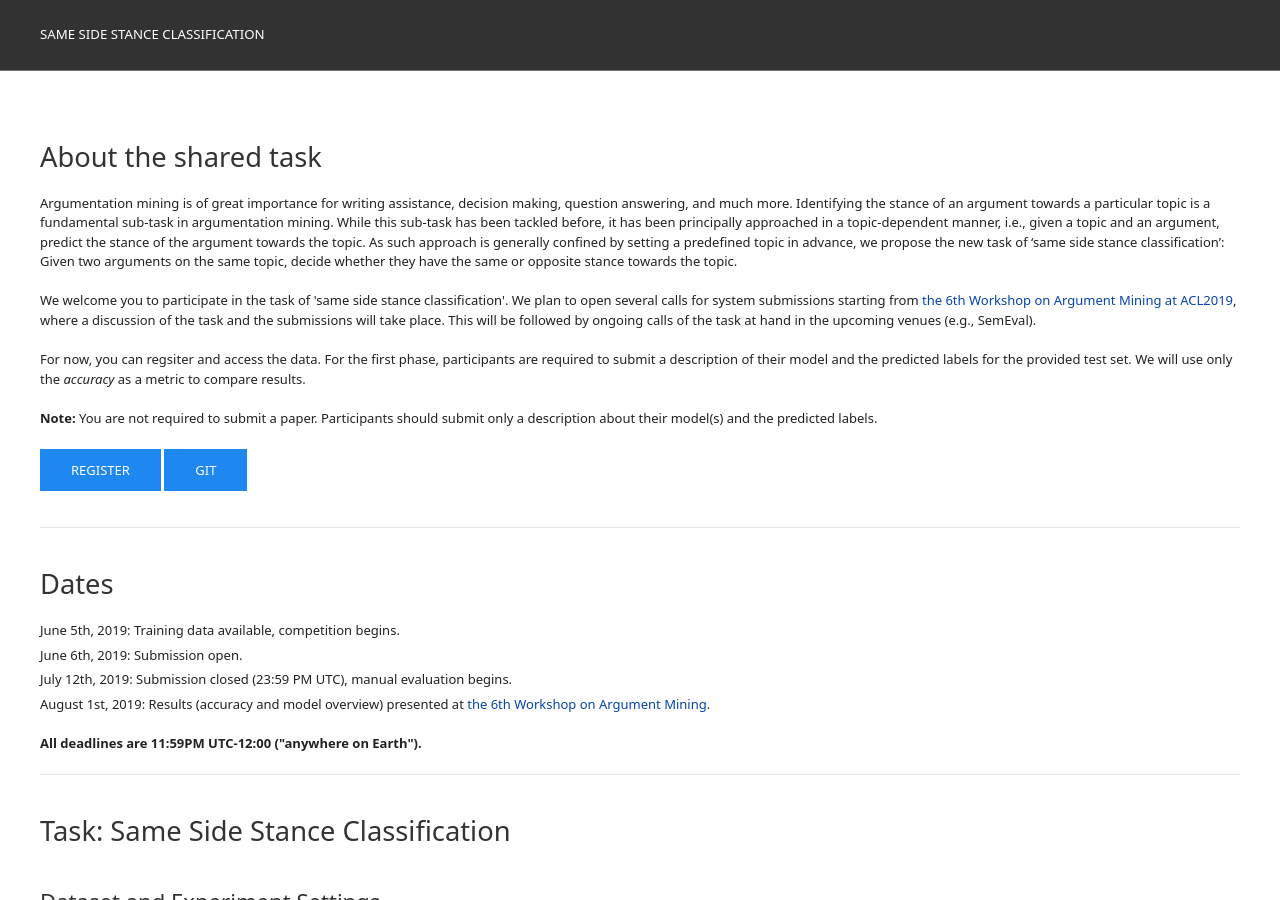
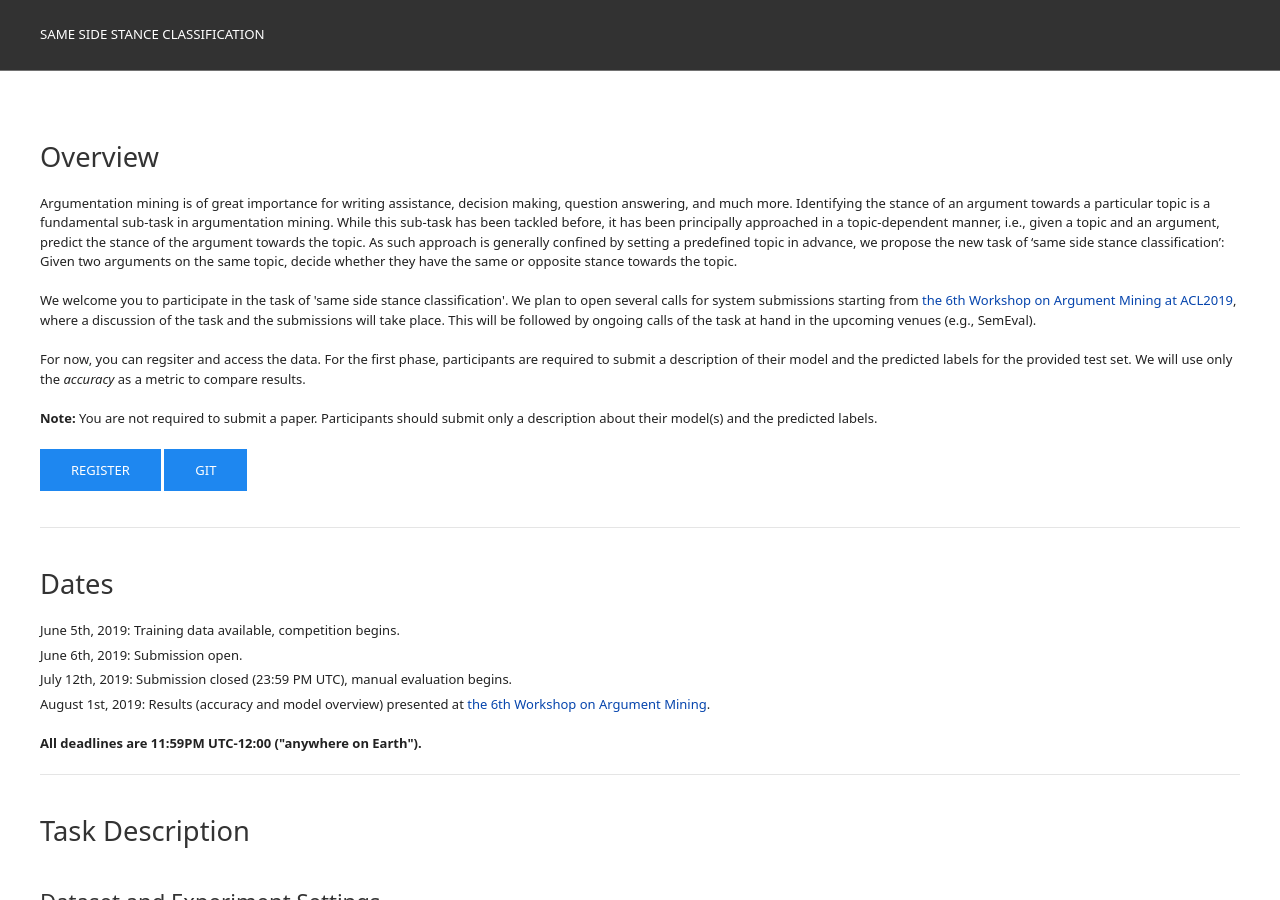
Before and after one commit to YamenAjjour/same-stance-challenge.github.io, a Jekyll site: the page built from index.html, in a window 1280 px wide and 900 px high. Built offline with Jekyll 4.4.1, drawn with Linux system fonts in a browser that asks for light colours.

Commit message:
Update index.html

```diff
--- a/index.html
+++ b/index.html
@@ -8,7 +8,7 @@ description: Same Side Stance Classification
 <div class="uk-section uk-section-default">
     <div class="uk-container">
 
-        <h1>About the shared task</h1>
+        <h1>Overview</h1>
         <p >
           Argumentation mining is of great importance for writing assistance, decision making, question answering, and much more. Identifying the stance of an argument towards a particular topic is a fundamental sub-task in argumentation mining. While this sub-task has been tackled before, it has been principally approached in a topic-dependent manner, i.e., given a topic and an argument, predict the stance of the argument towards the topic. As such approach is generally confined by setting a predefined topic in advance, we propose the new task of ‘same side stance classification’: Given two arguments on the same topic, decide whether they have the same or opposite stance towards the topic. <br \> <br \>
           We welcome you to participate in the task of 'same side stance classification'. We plan to open several calls for system submissions starting from <a href="https://argmining19.webis.de/" target="_blank">the 6th Workshop on Argument Mining at ACL2019</a>, where a discussion of the task and the submissions will take place. This will be followed by ongoing calls of the task at hand in the upcoming venues (e.g., SemEval).
@@ -44,7 +44,7 @@ description: Same Side Stance Classification
 </ul>
 <b>All deadlines are 11:59PM UTC-12:00 ("anywhere on Earth").</b>
 <hr>
-<h1>Task: Same Side Stance Classification</h1>
+<h1>Task Description</h1>
         <h2>Dataset and Experiment Settings</h2>
               <p>We provide the data from the following four sources: idebate.org,
                 debatepedia.org, debatewise.org and debate.org.
```
